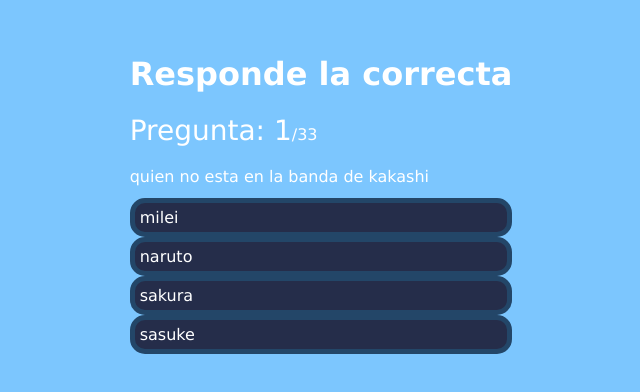
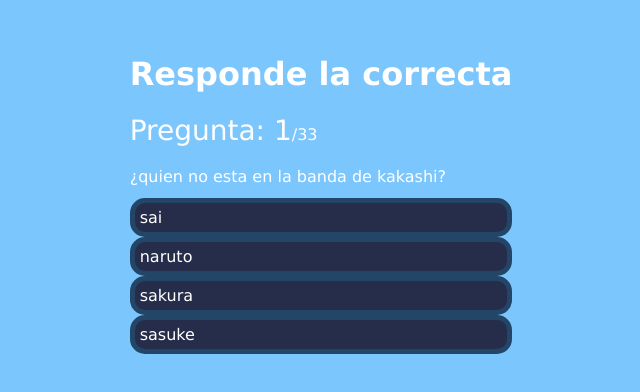
Before and after one commit to ltrzalez/quiz-game, a React (Create React App) app: page / in a window 1280 px wide. Shown: the part 206-598 px from the top of the page, without its empty margins (319-959 px from the left). Built offline with nearby package versions, Linux system fonts and the light colour scheme.

Commit message:
new quiz setted up

```diff
--- a/src/componentes/Quiz.js
+++ b/src/componentes/Quiz.js
@@ -21,7 +21,10 @@ function Quiz () {
 
   return (
       <div >
-          {/* //TODO: refactor this copy and paste */}
+          {/* <div>{preguntasConRespuestas[currentQuestion].explicacion
+            ? preguntasConRespuestas[currentQuestion].explicacion
+            : ''}
+            </div> */}
         {showScore ? (
           <div className='score-section'>
             You scored {puntaje} out of {preguntasConRespuestas.length}
--- a/src/data.json
+++ b/src/data.json
@@ -1,29 +1,30 @@
 [
     {
-        "pregunta": "quien no esta en la banda de kakashi",
+        "pregunta": "¿quien no esta en la banda de kakashi?",
+        "explicacion": "explicacion es de la banda de yamato",
         "respuestas" : [
-            { "texto": "milei", "esCorrecta": true},
+            { "texto": "sai", "esCorrecta": true},
             { "texto": "naruto", "esCorrecta": false},
             { "texto": "sakura", "esCorrecta": false},
             { "texto": "sasuke", "esCorrecta": false}
         ]
     },
     {
-        "pregunta": "",
+        "pregunta": "¿Que personaje de diablo 1 es el invocador?",
         "respuestas" : [
-            { "texto": "verdad", "esCorrecta": true},
-            { "texto": "Jose", "esCorrecta": false},
-            { "texto": "Pedro", "esCorrecta": false},
-            { "texto": "Lautaro", "esCorrecta": false}
+            { "texto": "guerrero", "esCorrecta": false},
+            { "texto": "mago", "esCorrecta": true},
+            { "texto": "rogue", "esCorrecta": false},
+            { "texto": "wirt", "esCorrecta": false}
         ]
     },
     {
-        "pregunta": "",
+        "pregunta": "¿Que significa 'Mellon' en el mundo de tolkien?",
         "respuestas" : [
-            { "texto": "verdad", "esCorrecta": true},
-            { "texto": "doctor lautaro", "esCorrecta": false},
-            { "texto": "sushiman knife", "esCorrecta": false},
-            { "texto": "el ateo", "esCorrecta": false}
+            { "texto": "amigo", "esCorrecta": true},
+            { "texto": "enemigo", "esCorrecta": false},
+            { "texto": "aliado", "esCorrecta": false},
+            { "texto": "luz", "esCorrecta": false}
         ]
     },
     {
```
